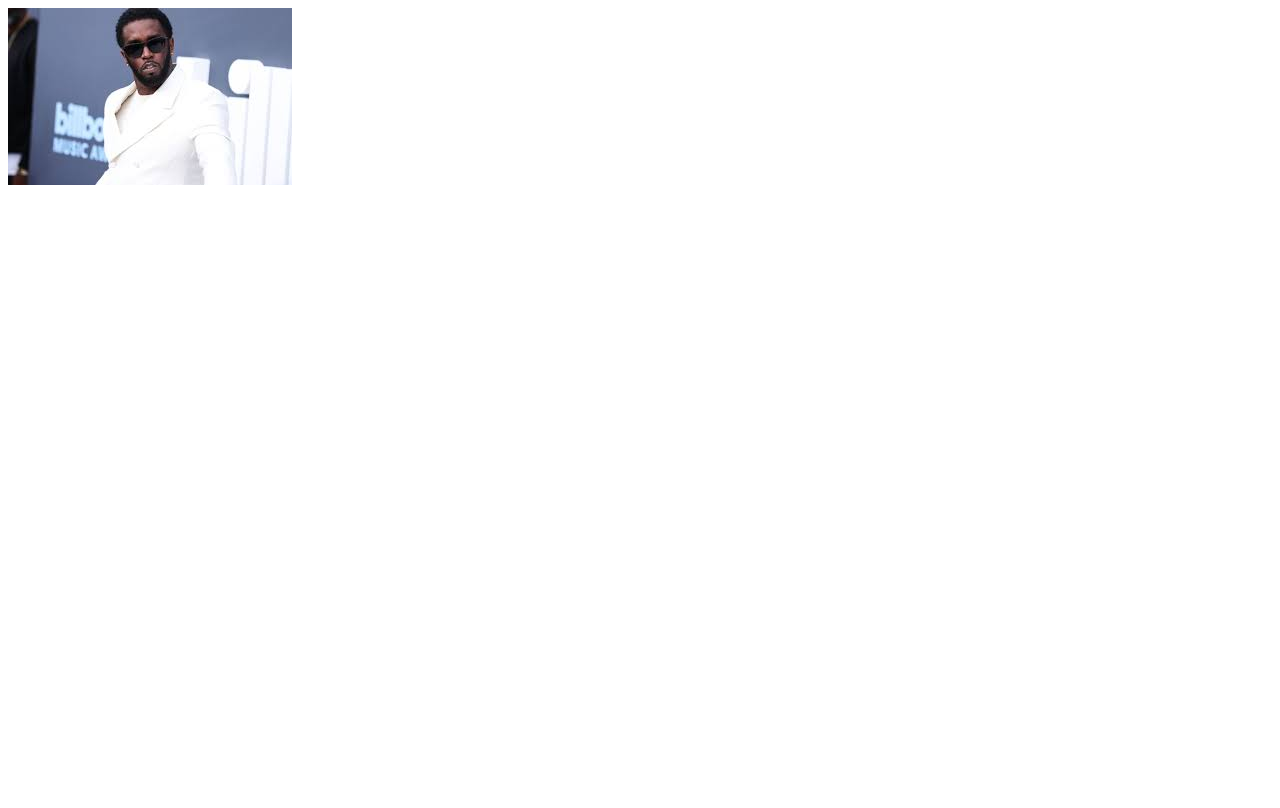
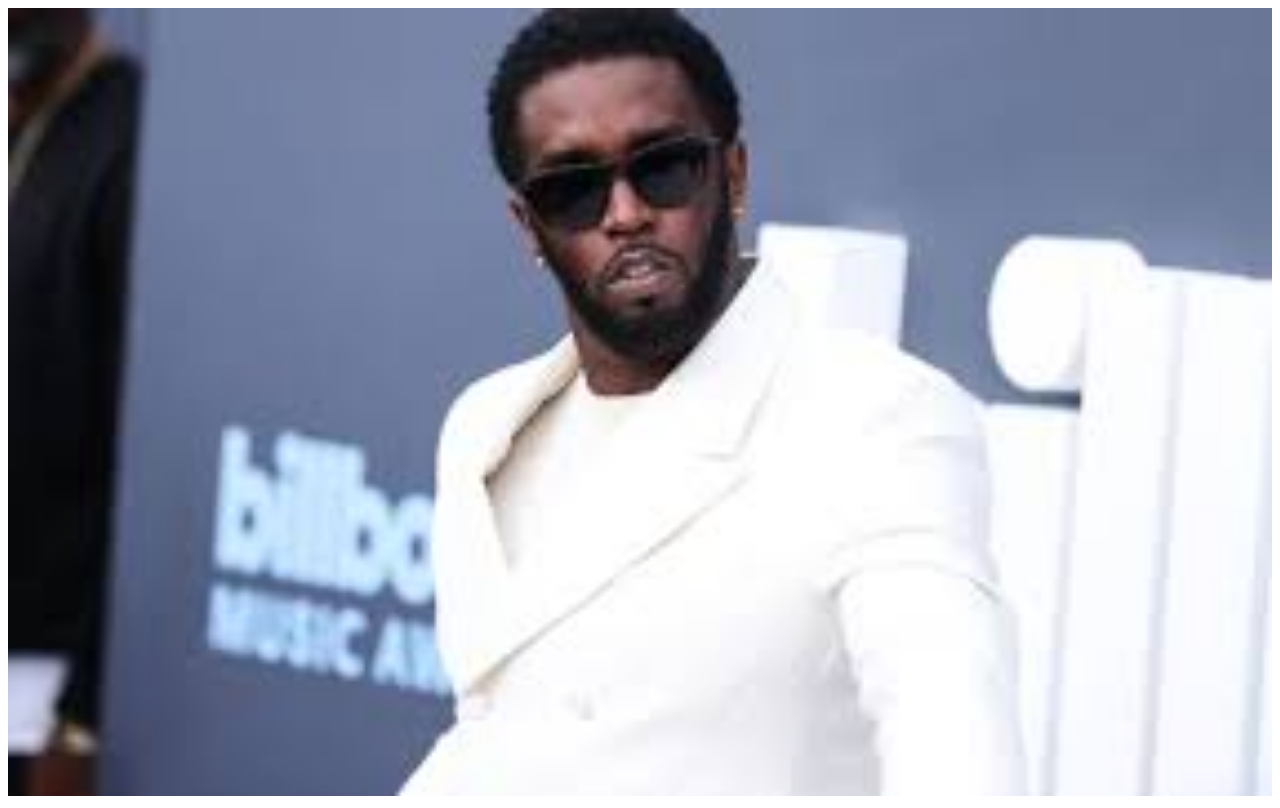
Before and after one commit to MaceloMm/site_empresa_teste, a plain HTML site: page segredo.html in a window 1280 px wide. Drawn offline with Linux system fonts and the light colour scheme.

Commit message:
Update segredo.html

```diff
--- a/segredo.html
+++ b/segredo.html
@@ -6,6 +6,6 @@
     <title>P.diddy</title>
 </head>
 <body>
-	<img src="img/pdidi.jpg">
+	<img src="img/pdidi.jpg" style="width: 100%; height: 100%">
 </body>
 </html>
```
